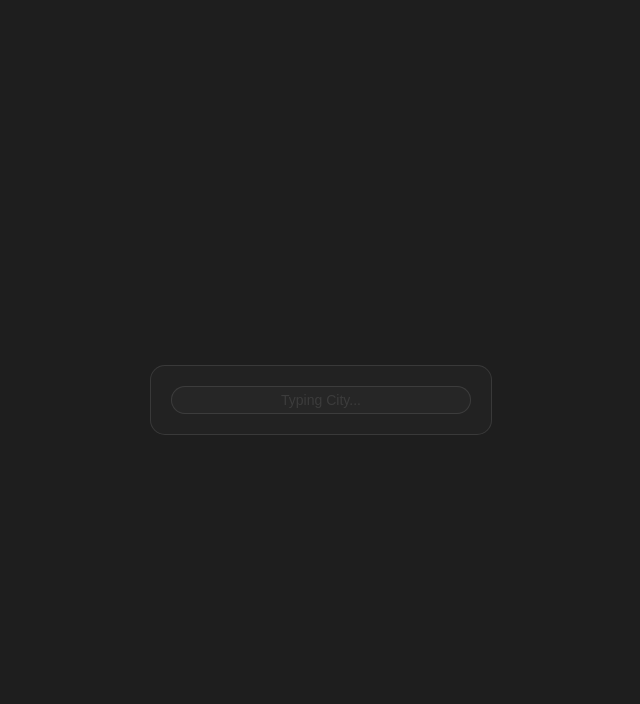
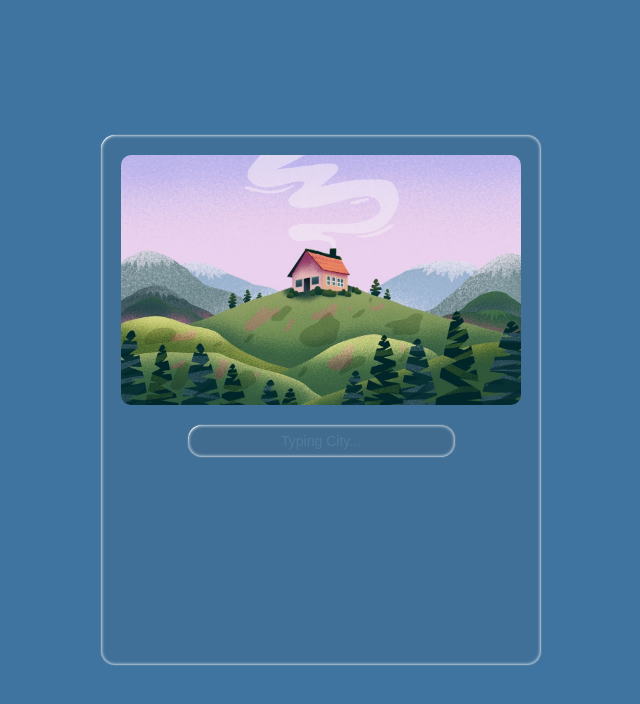
Before and after one commit to krittiyanee-krongsat/WeatherApp, an Angular app: page / in a window 1280 px wide. Shown: the top 704 px of the page, without its empty margins (319-959 px from the left). Built offline with nearby package versions, Linux system fonts and the light colour scheme.

Commit message:
Add: สร้างฟังก์ชัน weatherImage โดยที่จะให้ อุณหภูมิสูงสุดจะเป็นอีกรูปภาพอันนึง ถ้าอุณหภูมิต่ำจะเป็นรูปภาพอันนึง

```diff
--- a/src/app/weather/weather.html
+++ b/src/app/weather/weather.html
@@ -1,4 +1,19 @@
 <div class="glass-card">
+  <div>
+    @if (weather) {
+      <img
+        [src]="weatherImage"
+        alt="Weather"
+        style="width: 400px; height: 250px; object-fit: cover; border-radius: 10px; margin-bottom: 15px;"
+      />
+    } @else {
+      <img
+        src="/images/Menu.jpg"
+        alt="WeatherDefault"
+        style="width: 400px; height: 250px; object-fit: cover; border-radius: 10px; margin-bottom: 15px;"
+      />
+    }
+  </div>
   <div>
     <input
       class="card-input"
@@ -9,14 +24,6 @@
     />
   </div>
 
-  @if (loading) {
-    <p>Loading⌛</p>
-  }
-
-  @if (error) {
-    <p>{{ error }}</p>
-  }
-
   @if (weather) {
     <div>
       <p>🌡️ อุณหภูมิสูงสุด: {{ weather.daily.temperature_2m_max[0] }} °C</p>
--- a/src/app/weather/weather.ts
+++ b/src/app/weather/weather.ts
@@ -17,6 +17,18 @@
     private WeatherService: WeatherService,
     private cdr: ChangeDetectorRef
   ) {}
+
+    get weatherImage(): string {
+      if (!this.weather) return '/images/Menu.jpg';
+      const MaxTemp = this.weather.daily.temperature_2m_max[0];
+      const MinTemp = this.weather.daily.temperature_2m_min[0];
+
+      // ถ้า Max > 25 และ Min >= 25 = ร้อน
+      if (MaxTemp > 25 && MinTemp >= 25) return '/images/WeatherWarm.jpg';
+      // นอกนั้น = เย็น
+      return '/images/WeatherCold.jpg';
+    }
+
     search() {
       if(!this.city.trim()) return;
       this.loading = true;
--- a/src/styles.css
+++ b/src/styles.css
@@ -7,7 +7,7 @@
 }
 
 body {
-    background: #1e1e1e;
+    background: #3F74A1;
     min-height: 100vh;
     display: flex;
     align-items: center;
@@ -17,14 +17,16 @@
 }
 
 .card-input {
-    width: 100%;
+    width: 269px;
     box-sizing: border-box;
     background: rgba(77, 77, 77, 0.10);
     border-radius: 15px;
     border: 1px solid rgba(255, 255, 255, 0.1);
-    padding: 5px;
+    -webkit-box-shadow: inset 2px 2px 0px -2px rgba(255, 255, 255, 0.7), inset 0 0 3px 1px rgba(255, 255, 255, 0.7);
+    box-shadow: inset 2px 2px 0px -2px rgba(255, 255, 255, 0.7), inset 0 0 3px 1px rgba(255, 255, 255, 0.7);
+    padding: 8px;
     font-size: 14px;
-    color: #111;
+    color: #fff;
     outline: none;
     text-align: center;
 
@@ -32,11 +34,14 @@
 }
 
 .glass-card {
+    width: 400px;
+    height: 490px;
     background: rgba(77, 77, 77, 0.10);
     border-radius: 15px;
     border: 1px solid rgba(255, 255, 255, 0.1);
+    -webkit-box-shadow: inset 2px 2px 0px -2px rgba(255, 255, 255, 0.7), inset 0 0 3px 1px rgba(255, 255, 255, 0.7);
+    box-shadow: inset 2px 2px 0px -2px rgba(255, 255, 255, 0.7), inset 0 0 3px 1px rgba(255, 255, 255, 0.7);
     padding: 20px;
-    width: 300px;
     text-align: center;
     color: #fff;
 }
```
Also changed, not shown: public/images/Menu.jpg (added).
